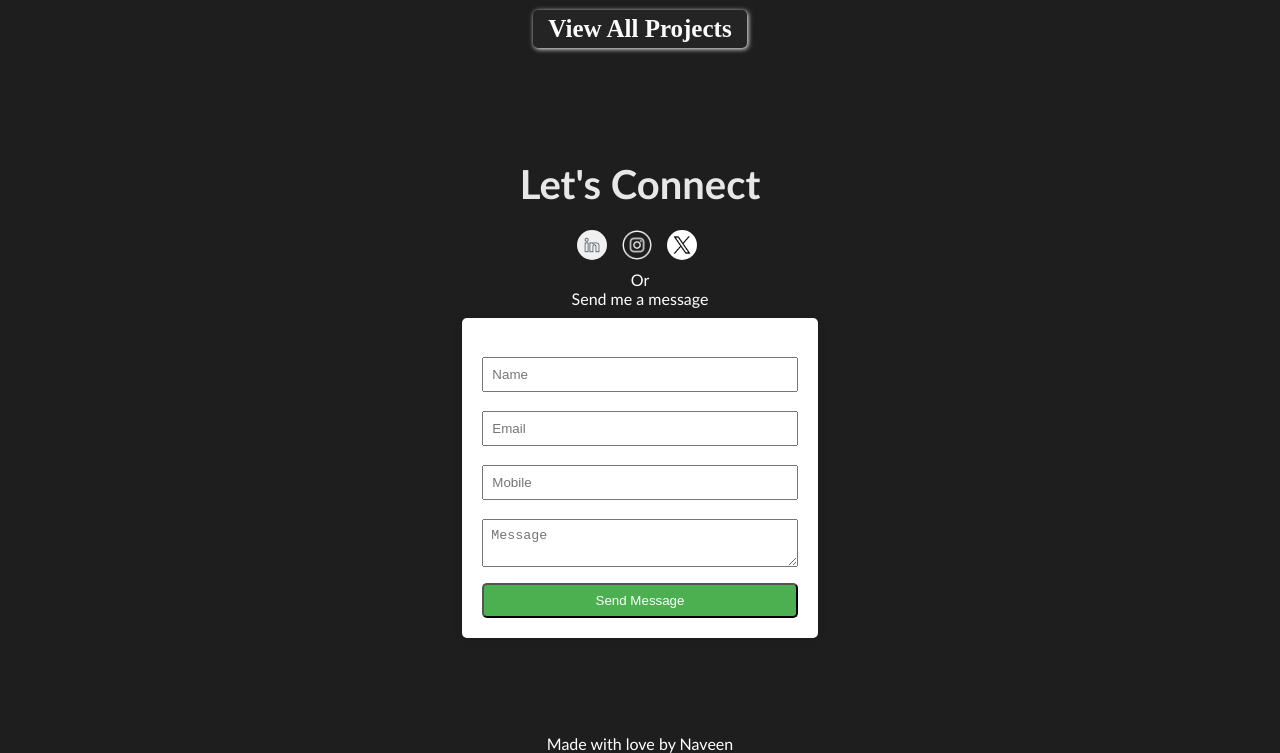
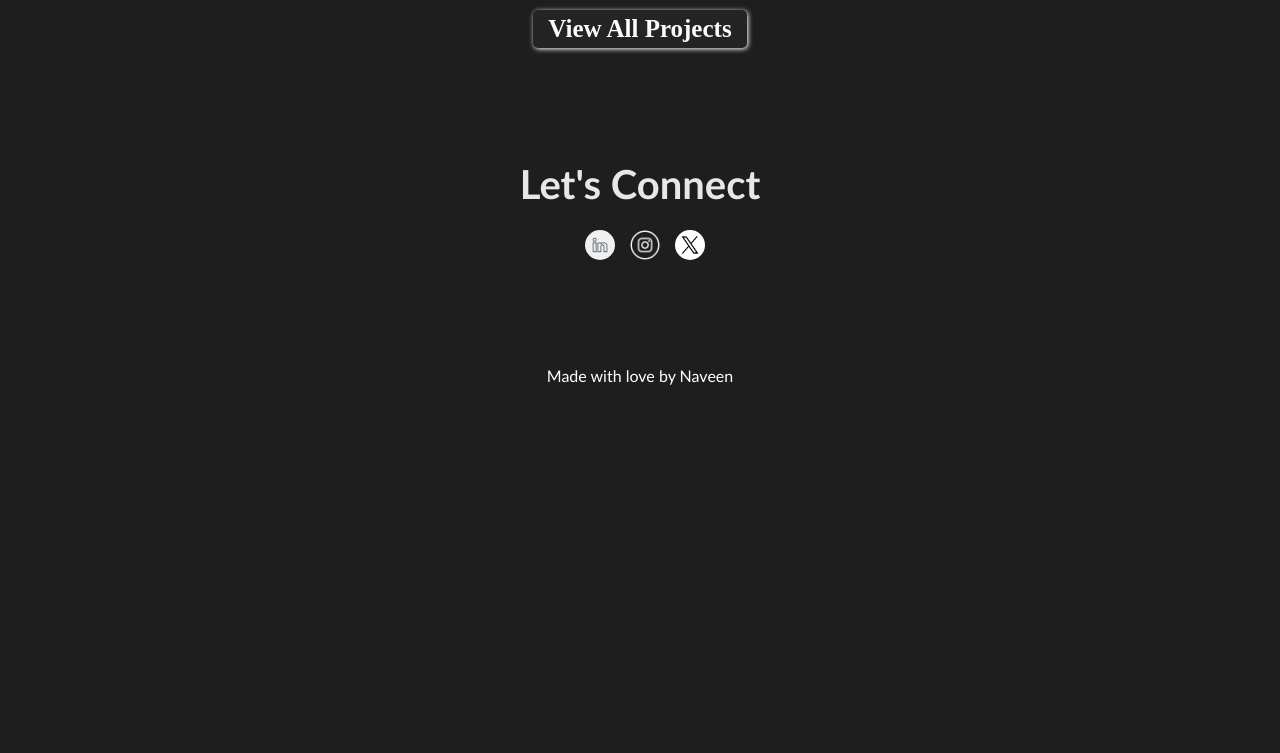
Before and after one commit to MadugulaNaveen/videoediting-portfolio, a plain HTML site: page index.html in a window 1280 px wide. Shown: the part 1972-2725 px from the top of the page. After the commit the page ends 2357 px from the top, so only its background shows below. Drawn offline with Linux system fonts and the light colour scheme.

Commit message:
removed Form

```diff
--- a/index.html
+++ b/index.html
@@ -108,12 +108,12 @@
             </div>
         </div>
         <div>
-          <p>Or <br>
-            Send me a message</p>
+          <!-- <p>Or <br>
+            Send me a message</p> -->
         </div>
     </div>
 
-      <div>
+      <!-- <div>
         <form method="Post">
           <label for="username">Name:</label>
           <input type="text" id="username" name="username" placeholder="Name" required><br>
@@ -129,7 +129,7 @@
 
           <input type="submit"  class="submit" value="Send Message"><br>
         </form>
-      </div>
+      </div> -->
 
     </div>
   </section>
```
